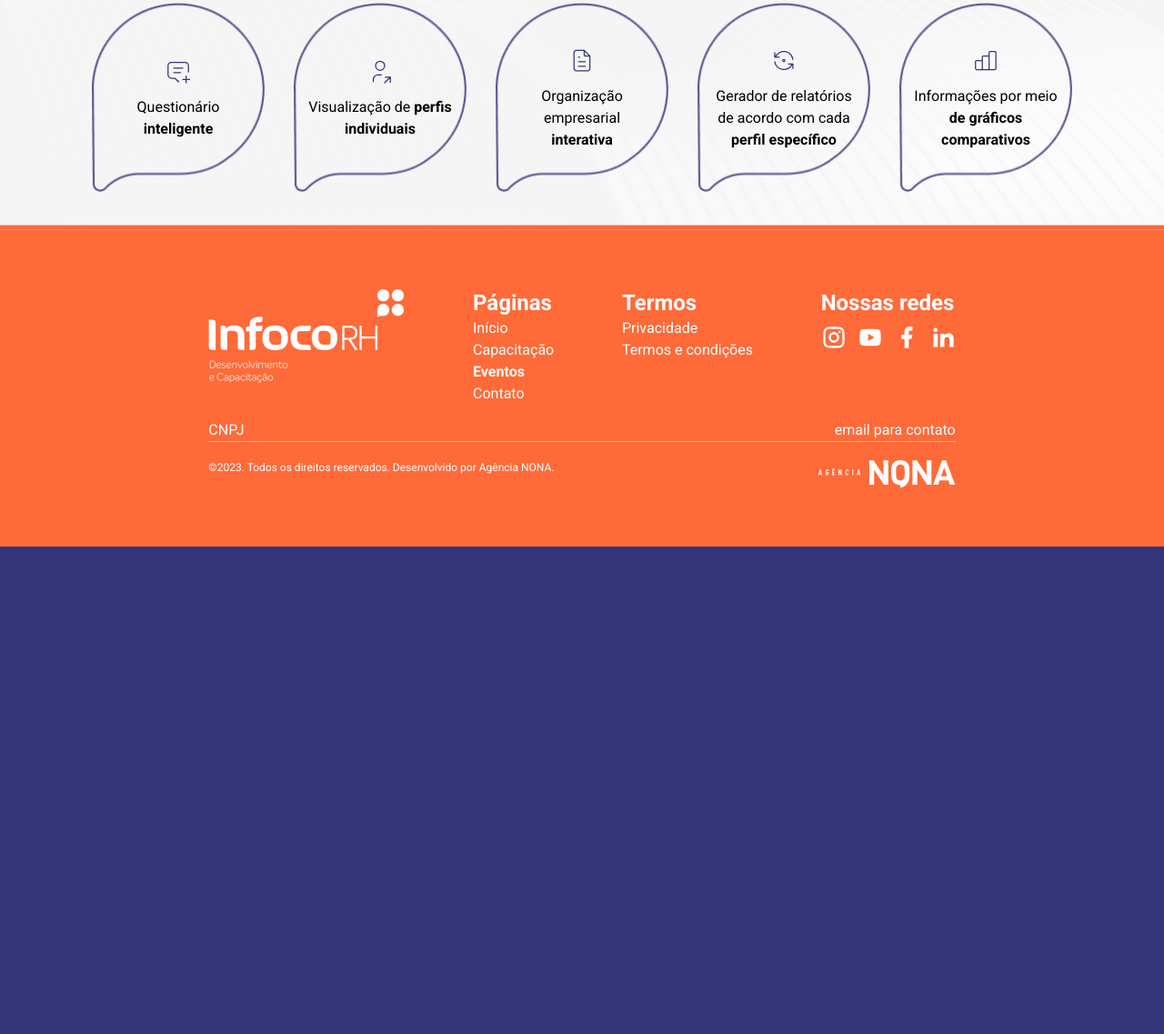
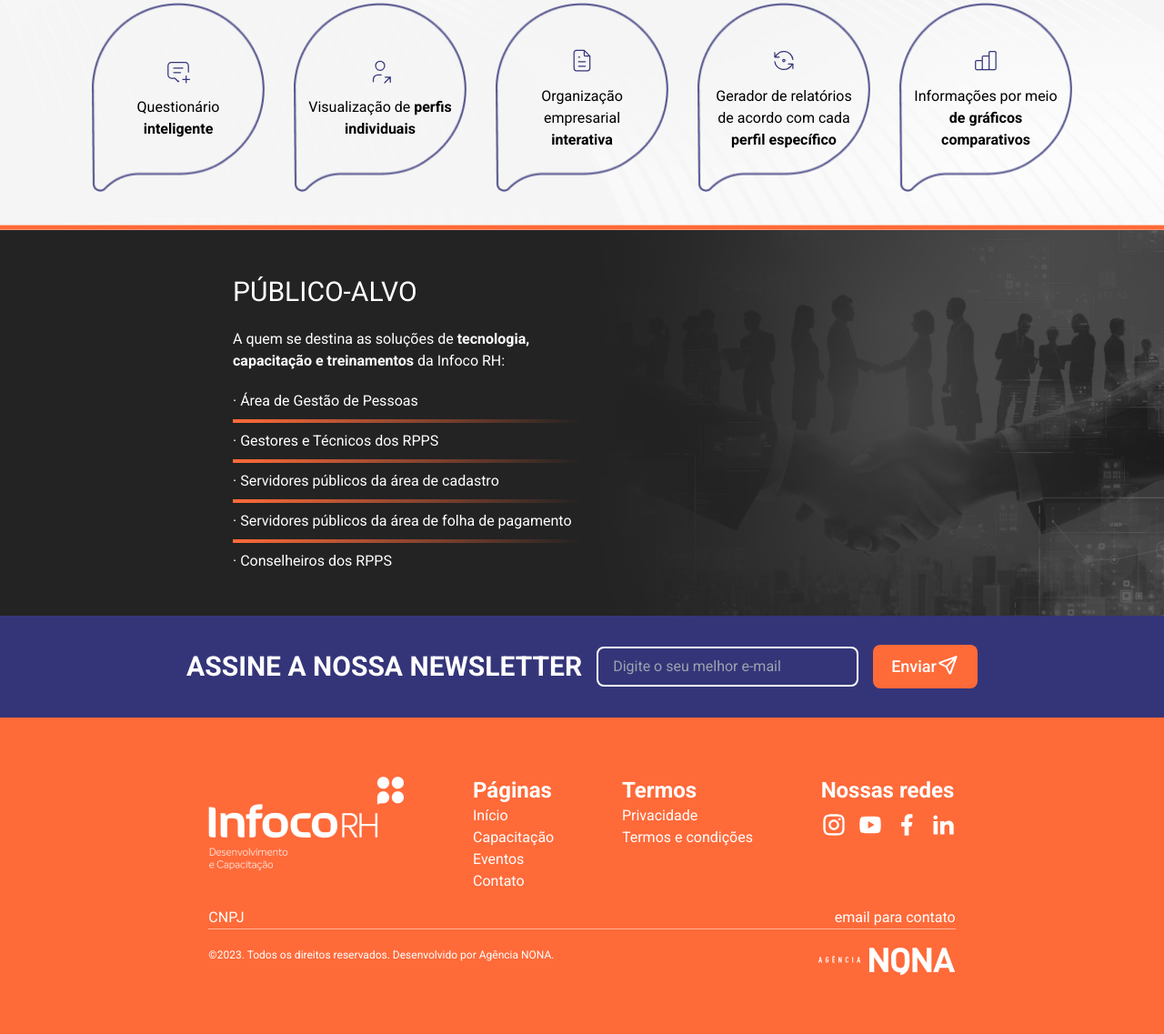
Before and after one commit to cbravos5/infoco-rh, a website: page src/solucoes-tecnologicas.html in a window 1280 px wide. Shown: the part 945-2082 px from the top of the page at 91% size. Before the commit the page ends 1546 px from the top, so only its background shows below. Drawn offline with nearby package versions, Linux system fonts and the light colour scheme; files that its build step writes are made by us from their sources.

```diff
--- a/src/solucoes-tecnologicas.html
+++ b/src/solucoes-tecnologicas.html
@@ -95,7 +95,7 @@
     <div class="w-full bg-cover bg-no-repeat relative px-4 pt-44"
       style="background-image: url(../assets/img/solucoes-tecnologicas/sec-1-half-1.jpg);">
       <div class="w-full relative -bottom-10 md:-bottom-14">
-        <h3 class="text-white text-2xl text-center md:text-xl xl:text-2xl">SOLUÇÕES TECNOLÓGICAS</h3>
+        <h3 class="text-white font-light text-lg text-center md:text-xl xl:text-2xl">SOLUÇÕES TECNOLÓGICAS</h3>
         <h1 class="text-white text-2xl text-center md:text-3xl xl:text-[40px] md:leading-10 mb-5">
           SISTEMA <strong>INFOCO RH</strong>
         </h1>
@@ -197,6 +197,52 @@
     </div>
   </section>
 
+  <section
+    class="overflow-hidden w-full py-8 px-4 md:py-12 bg-cover bg-no-repeat bg-right text-white"
+    style="background-image: url(../assets/img/solucoes-tecnologicas/sec-2.jpg);"
+  >
+    <div class="relative h-full mx-auto md:w-2/3 md:min-w-3xl md:max-w-sm">
+      <div class="flex flex-col gap-2 max-w-sm">
+        <h1 class="text-2xl md:text-3xl xl:text-[40px] md:leading-10">
+          PÚBLICO-ALVO
+        </h1>
+
+        <p class="my-3">A quem se destina as soluções de <strong>tecnologia, capacitação e treinamentos</strong> da Infoco RH:</p>
+
+        <h2>· Área de Gestão de Pessoas</h2>
+        <div class="h-1 w-full bg-gradient-to-r from-orange-main to-orange-main/0"></div>
+        <h2 class="">· Gestores e Técnicos dos RPPS</h2>
+        <div class="h-1 w-full bg-gradient-to-r from-orange-main to-orange-main/0"></div>
+        <h2 class="">· Servidores públicos da área de cadastro</h2>
+        <div class="h-1 w-full bg-gradient-to-r from-orange-main to-orange-main/0"></div>
+        <h2 class="">· Servidores públicos da área de folha de pagamento</h2>
+        <div class="h-1 w-full bg-gradient-to-r from-orange-main to-orange-main/0"></div>
+        <h2 class="">· Conselheiros dos RPPS</h2>
+      </div>
+    </div>
+  </section>
+
+  <section class="w-full flex justify-center items-center py-8 px-2 gap-4 flex-col md:flex-row">
+    <h1 class="font-bold text-white text-2xl text-center md:text-3xl">
+      ASSINE A NOSSA NEWSLETTER
+    </h1>
+    <form class="flex items-center gap-4 flex-col md:flex-row">
+      <input class="w-72 border-2 border-white bg-transparent rounded-lg h-fit px-4 py-2 text-white"
+        placeholder="Digite o seu melhor e-mail" />
+      <button type="submit" class="flex w-fit text-white bg-orange-main hover:bg-orange-main/90
+            focus:outline-none focus:ring-4 focus:bg-orange-main/90
+            font-medium rounded-lg text-lg px-5 py-2.5
+            text-center">
+        Enviar
+        <svg width="25" height="25" viewBox="0 0 25 25" fill="none" xmlns="http://www.w3.org/2000/svg">
+          <path
+            d="M10.6011 14.1055L21.6011 3.10547M10.6011 14.1055L14.1011 21.1055C14.145 21.2012 14.2155 21.2823 14.3041 21.3392C14.3927 21.3961 14.4958 21.4263 14.6011 21.4263C14.7065 21.4263 14.8096 21.3961 14.8982 21.3392C14.9868 21.2823 15.0573 21.2012 15.1011 21.1055L21.6011 3.10547M10.6011 14.1055L3.60114 10.6055C3.5054 10.5616 3.42427 10.4912 3.36739 10.4025C3.31051 10.3139 3.28027 10.2108 3.28027 10.1055C3.28027 10.0002 3.31051 9.89705 3.36739 9.80842C3.42427 9.71978 3.5054 9.64934 3.60114 9.60547L21.6011 3.10547"
+            stroke="white" stroke-width="2" stroke-linecap="round" stroke-linejoin="round" />
+        </svg>
+      </button>
+    </form>
+  </section>
+
   <footer class="bg-orange-main">
     <div class="flex flex-col mx-auto md:w-2/3 md:min-w-3xl md:max-w-7xl px-2 py-16 md:px-4">
       <div class="flex justify-between items-center gap-3 flex-col md:flex-row md:items-start">
@@ -206,7 +252,7 @@
           <h2 class="text-2xl font-bold">Páginas</h2>
           <a href="./index.html">Início</a>
           <a href="./capacitacao.html">Capacitação</a>
-          <a href="./eventos.html" class="font-bold">Eventos</a>
+          <a href="./eventos.html">Eventos</a>
           <a href="./contato.html">Contato</a>
         </div>
 
```
Also changed, not shown: src/eventos.html (+8 -6 lines), src/index.html (+2 -2 lines), assets/img/solucoes-tecnologicas/sec-2.jpg (added), assets/img/valores.jpg (renamed from assets/img/index/valores.jpg), dist/output.css.
